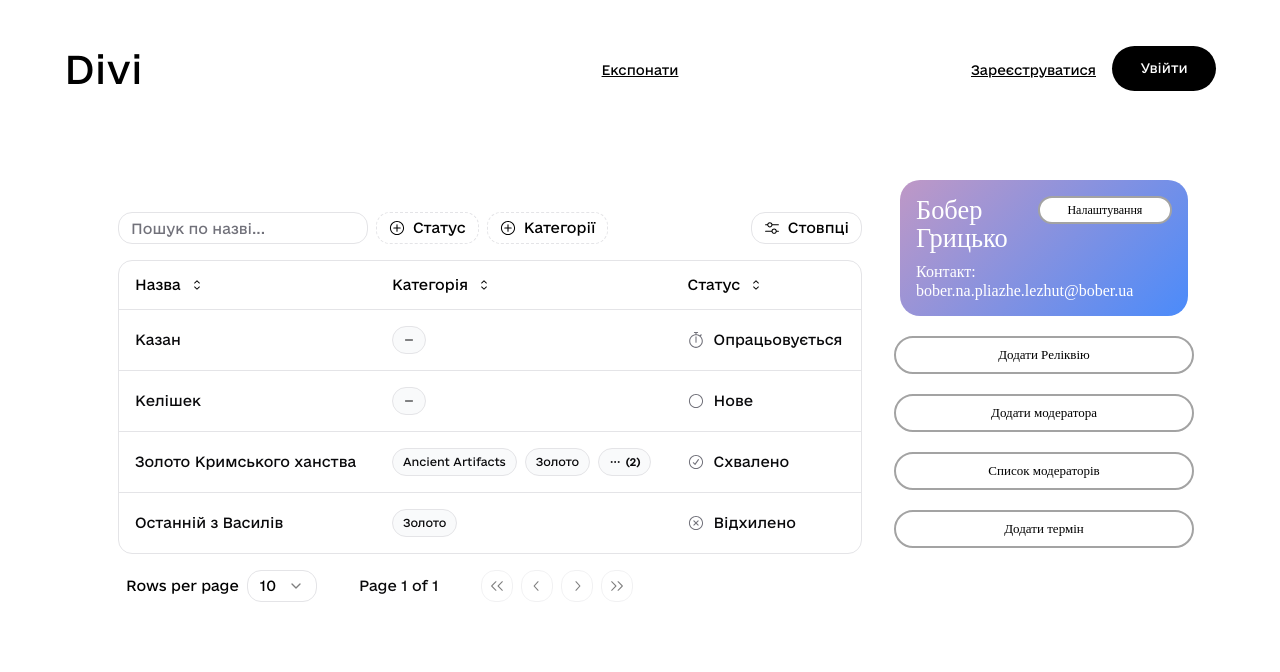
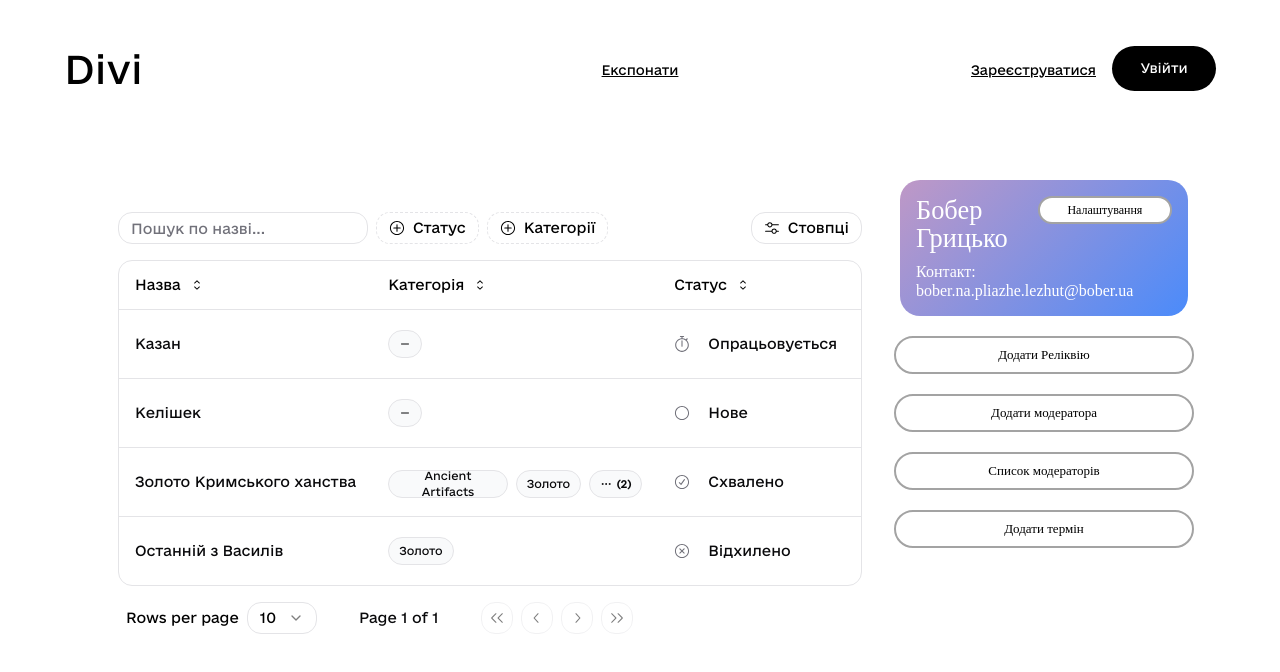
Before and after one commit to ShaggyBeavers/front_end, a React (Create React App) app: page /profile in a window 1280 px wide. Shown: the top 672 px of the page. Built offline with nearby package versions, Linux system fonts and the light colour scheme.

Commit message:
added colors to status but they're ugly

```diff
--- a/src/components/TableInfo/columns.tsx
+++ b/src/components/TableInfo/columns.tsx
@@ -48,21 +48,6 @@ export const columns: any = [
 
             return <ShowLabels labels={labels} />;
         },
-        // cell: ({ row } : any) => (
-        //     <div className="max-w-[500px] truncate font-medium">
-        //         {(
-        //             (row.getValue('categoryList') as categoryType[]) || []
-        //         ).map((category, index) => (
-        //             // <span key={index}>{category.categoryName}</span>
-        //             <Badge
-        //                 variant="secondary"
-        //                 className="rounded-sm px-1 font-normal"
-        //             >
-        //                 {category.categoryName}
-        //             </Badge>
-        //         ))}
-        //     </div>
-        // ),
         filterFn: 'select',
     },
     {
@@ -78,12 +63,18 @@ export const columns: any = [
             return (
                 <div className="flex items-center space-x-2">
                     {status?.icon && (
-                        <status.icon className="mr-0.5 h-4 w-4 text-muted-foreground" />
+                        <status.icon
+                            className={`mr-0.5 h-4 w-4 text-muted-foreground`}
+                        />
                     )}
                     {status ? (
-                        <span>{status.label}</span>
+                        <span className={`p-2 ${status.color && false} `}>
+                            {status.label}
+                        </span>
                     ) : (
-                        <span>{row.getValue('status')}</span>
+                        <span>
+                            {row.getValue('status')}
+                        </span>
                     )}
                 </div>
             );
--- a/src/components/TableInfo/data/reportData.tsx
+++ b/src/components/TableInfo/data/reportData.tsx
@@ -10,21 +10,25 @@ export const statuses = [
         value: 'NEW',
         label: 'Нове',
         icon: CircleIcon,
+        color: 'bg-zinc-300',
     },
     {
         value: 'BEING_PROCESSED',
         label: 'Опрацьовується',
         icon: StopwatchIcon,
+        color: 'bg-yellow-400'
     },
     {
         value: 'APPROVED',
         label: 'Cхвалено',
         icon: CheckCircledIcon,
+        color: 'bg-green-500 text-white'
     },
     {
         value: 'REJECTED',
         label: 'Відхилено',
         icon: CrossCircledIcon,
+        color: 'bg-red-500 text-white'
     },
 ];
 
```
